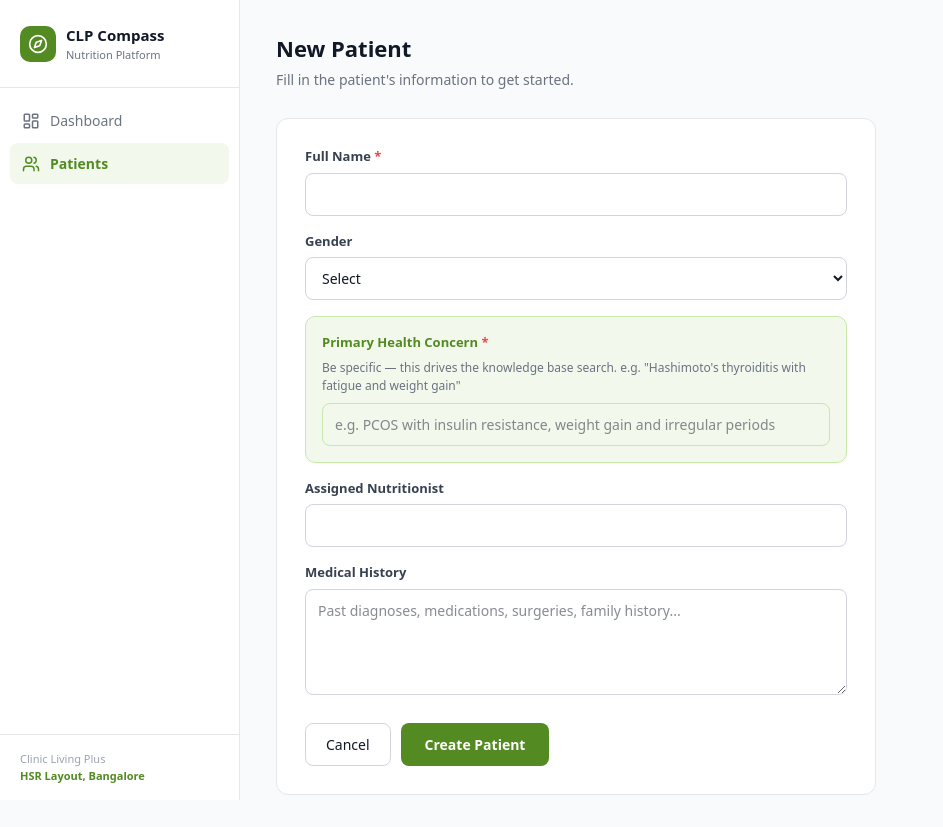
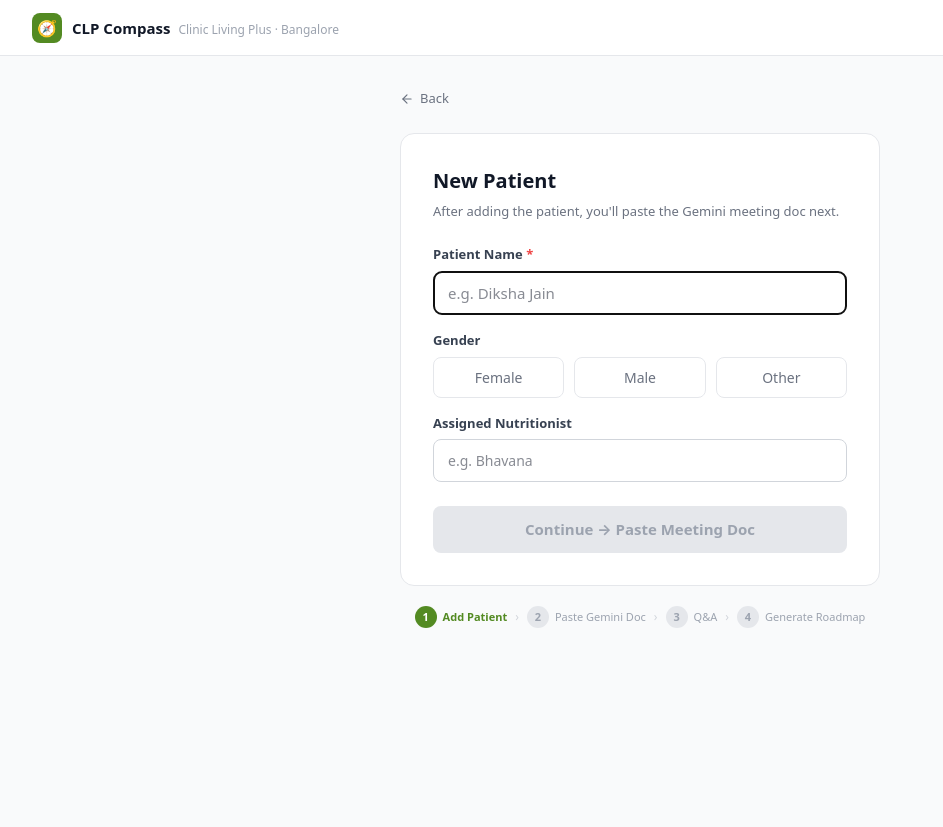
Before and after one commit to Shakthi-J/clp-compass, a Next.js app: page /patients/new in a window 1280 px wide. Shown: the whole page, without its empty margins (0-943 px from the left). After the commit the page ends 800 px from the top, so only its background shows below. Built offline with nearby package versions, Linux system fonts and the light colour scheme.

Commit message:
roadmap added-2

```diff
--- a/src/app/layout.tsx
+++ b/src/app/layout.tsx
@@ -1,6 +1,5 @@
 import type { Metadata } from 'next'
 import './globals.css'
-import Sidebar from '@/components/Sidebar'
 
 export const metadata: Metadata = {
   title: 'CLP Compass',
@@ -11,12 +10,19 @@ export default function RootLayout({ children }: { children: React.ReactNode })
   return (
     <html lang="en" suppressHydrationWarning>
       <body>
-        <div style={{ display: 'flex' }}>
-          <Sidebar />
-          <main style={{ marginLeft: 240, flex: 1, minHeight: '100vh', padding: '32px 36px', background: '#f9fafb' }}>
-            {children}
-          </main>
-        </div>
+        {/* Top header */}
+        <header style={{ background: '#fff', borderBottom: '1px solid #e5e7eb', padding: '0 32px', height: 56, display: 'flex', alignItems: 'center', justifyContent: 'space-between', position: 'sticky', top: 0, zIndex: 50 }}>
+          <div style={{ display: 'flex', alignItems: 'center', gap: 10 }}>
+            <div style={{ width: 30, height: 30, borderRadius: 8, background: '#538A22', display: 'flex', alignItems: 'center', justifyContent: 'center', fontSize: 16 }}>🧭</div>
+            <div>
+              <span style={{ fontWeight: 700, fontSize: 15, color: '#111827' }}>CLP Compass</span>
+              <span style={{ fontSize: 12, color: '#9ca3af', marginLeft: 8 }}>Clinic Living Plus · Bangalore</span>
+            </div>
+          </div>
+        </header>
+        <main style={{ minHeight: 'calc(100vh - 56px)', background: '#f9fafb', padding: '32px' }}>
+          {children}
+        </main>
       </body>
     </html>
   )
--- a/src/app/patients/[id]/page.tsx
+++ b/src/app/patients/[id]/page.tsx
@@ -1,19 +1,13 @@
+import { supabase } from '@/lib/supabase'
+import { notFound } from 'next/navigation'
 import Link from 'next/link'
-import { supabase } from '@/lib/supabase'
+import { Plus, User, FileText, ArrowLeft } from 'lucide-react'
 import { Patient, Session } from '@/types'
-import { notFound } from 'next/navigation'
-import { Plus, Calendar, FileText, User } from 'lucide-react'
 
 export const revalidate = 0
 
-const sessionTypeColors: Record<string, string> = {
-  'first-meet': '#3b82f6',
-  'follow-up': '#8b5cf6',
-  'review': '#f59e0b',
-}
-
 const statusColors: Record<string, string> = {
-  'pending': '#6b7280',
+  'pending': '#9ca3af',
   'notes-added': '#f59e0b',
   'interpreted': '#3b82f6',
   'pdf-ready': '#538A22',
@@ -31,101 +25,61 @@ export default async function PatientDetailPage({ params }: { params: Promise<{
   const p = patient as Patient
 
   return (
-    <div>
-      {/* Header */}
-      <div style={{ display: 'flex', justifyContent: 'space-between', alignItems: 'flex-start', marginBottom: 28 }}>
-        <div style={{ display: 'flex', alignItems: 'center', gap: 16 }}>
-          <div style={{ width: 52, height: 52, borderRadius: '50%', background: '#F2F9EC', display: 'flex', alignItems: 'center', justifyContent: 'center' }}>
-            <User size={24} color="#538A22" />
+    <div style={{ maxWidth: 680, margin: '0 auto' }}>
+      {/* Back */}
+      <Link href="/patients" style={{ display: 'inline-flex', alignItems: 'center', gap: 6, fontSize: 13, color: '#6b7280', textDecoration: 'none', marginBottom: 20 }}>
+        <ArrowLeft size={14} /> All Patients
+      </Link>
+
+      {/* Patient header */}
+      <div style={{ background: '#fff', borderRadius: 12, padding: '20px 24px', border: '1px solid #e5e7eb', marginBottom: 16, display: 'flex', alignItems: 'center', gap: 16 }}>
+        <div style={{ width: 48, height: 48, borderRadius: '50%', background: '#F2F9EC', display: 'flex', alignItems: 'center', justifyContent: 'center', flexShrink: 0 }}>
+          <User size={22} color="#538A22" />
         </div>
-          <div>
-            <h1 style={{ fontSize: 22, fontWeight: 700, color: '#111827' }}>{p.full_name}</h1>
-            <p style={{ color: '#6b7280', fontSize: 13, marginTop: 2 }}>{p.email ?? ''} {p.phone ? `· ${p.phone}` : ''}</p>
+        <div style={{ flex: 1 }}>
+          <div style={{ fontWeight: 700, fontSize: 18, color: '#111827' }}>{p.full_name}</div>
+          <div style={{ fontSize: 13, color: '#6b7280', marginTop: 3 }}>
+            {p.gender ? `${p.gender.charAt(0).toUpperCase() + p.gender.slice(1)} · ` : ''}{p.primary_concern ?? 'No concern noted'}
           </div>
+          {p.assigned_nutritionist && <div style={{ fontSize: 12, color: '#538A22', marginTop: 2, fontWeight: 600 }}>Nutritionist: {p.assigned_nutritionist}</div>}
         </div>
-        <div style={{ display: 'flex', gap: 10 }}>
-          <Link href={`/patients/${id}/edit`} style={{
-            display: 'flex', alignItems: 'center', gap: 8,
-            background: '#fff', color: '#374151', padding: '10px 18px',
-            borderRadius: 8, textDecoration: 'none', fontWeight: 600, fontSize: 14,
-            border: '1px solid #d1d5db'
-          }}>
-            Edit Patient
-          </Link>
-          <Link href={`/patients/${id}/sessions/new`} style={{
-            display: 'flex', alignItems: 'center', gap: 8,
-            background: '#538A22', color: '#fff', padding: '10px 18px',
-            borderRadius: 8, textDecoration: 'none', fontWeight: 600, fontSize: 14
-          }}>
-            <Plus size={16} /> New Session
+        <div style={{ display: 'flex', gap: 8 }}>
+          <Link href={`/patients/${id}/edit`} style={{ padding: '8px 14px', borderRadius: 8, border: '1px solid #e5e7eb', background: '#fff', fontSize: 13, textDecoration: 'none', color: '#6b7280', fontWeight: 500 }}>Edit</Link>
+          <Link href={`/patients/${id}/sessions/new`} style={{ display: 'flex', alignItems: 'center', gap: 6, background: '#538A22', color: '#fff', padding: '8px 16px', borderRadius: 8, textDecoration: 'none', fontWeight: 600, fontSize: 13 }}>
+            <Plus size={14} /> New Session
           </Link>
         </div>
       </div>
 
-      <div style={{ display: 'grid', gridTemplateColumns: '1fr 1.6fr', gap: 20 }}>
-        {/* Patient info card */}
-        <div style={{ background: '#fff', borderRadius: 12, padding: 22, border: '1px solid #e5e7eb', height: 'fit-content' }}>
-          <h2 style={{ fontSize: 14, fontWeight: 700, color: '#111827', marginBottom: 16 }}>Patient Information</h2>
-          {[
-            ['Gender', p.gender],
-            ['Primary Concern', p.primary_concern],
-            ['Nutritionist', p.assigned_nutritionist],
-          ].map(([label, value]) => (
-            <div key={label as string} style={{ marginBottom: 14 }}>
-              <div style={{ fontSize: 11, fontWeight: 600, color: '#9ca3af', textTransform: 'uppercase', letterSpacing: '0.05em' }}>{label}</div>
-              <div style={{ fontSize: 14, color: '#374151', marginTop: 3 }}>{value ?? '—'}</div>
-            </div>
-          ))}
-          {p.medical_history && (
-            <div>
-              <div style={{ fontSize: 11, fontWeight: 600, color: '#9ca3af', textTransform: 'uppercase', letterSpacing: '0.05em' }}>Medical History</div>
-              <div style={{ fontSize: 13, color: '#374151', marginTop: 3, lineHeight: 1.6 }}>{p.medical_history}</div>
-            </div>
-          )}
-        </div>
+      {/* Sessions */}
+      <div style={{ marginBottom: 10, fontSize: 13, fontWeight: 600, color: '#374151' }}>Sessions ({sessions?.length ?? 0})</div>
 
-        {/* Sessions */}
-        <div>
-          <h2 style={{ fontSize: 14, fontWeight: 700, color: '#111827', marginBottom: 14 }}>Sessions ({sessions?.length ?? 0})</h2>
-          {!sessions || sessions.length === 0 ? (
+      {!sessions?.length ? (
         <div style={{ background: '#fff', borderRadius: 12, padding: '40px 24px', border: '1px solid #e5e7eb', textAlign: 'center', color: '#9ca3af' }}>
-              <Calendar size={32} style={{ margin: '0 auto 10px', opacity: 0.4 }} />
-              <p style={{ fontSize: 14 }}>No sessions yet. Add the first session.</p>
+          <FileText size={28} style={{ margin: '0 auto 10px', opacity: 0.3 }} />
+          <p style={{ fontSize: 14 }}>No sessions yet</p>
+          <Link href={`/patients/${id}/sessions/new`} style={{ display: 'inline-flex', alignItems: 'center', gap: 6, marginTop: 14, background: '#538A22', color: '#fff', padding: '8px 18px', borderRadius: 8, textDecoration: 'none', fontWeight: 600, fontSize: 13 }}>
+            <Plus size={13} /> Start First Session
+          </Link>
         </div>
       ) : (
-            <div style={{ display: 'flex', flexDirection: 'column', gap: 10 }}>
+        <div style={{ display: 'flex', flexDirection: 'column', gap: 8 }}>
           {(sessions as Session[]).map(s => (
-                <Link key={s.id} href={`/patients/${id}/sessions/${s.id}`} style={{
-                  background: '#fff', borderRadius: 10, padding: '16px 20px',
-                  border: '1px solid #e5e7eb', textDecoration: 'none', display: 'block'
-                }}>
-                  <div style={{ display: 'flex', justifyContent: 'space-between', alignItems: 'center' }}>
-                    <div style={{ display: 'flex', alignItems: 'center', gap: 10 }}>
-                      <FileText size={16} color={sessionTypeColors[s.session_type] ?? '#6b7280'} />
-                      <span style={{ fontWeight: 600, fontSize: 14, color: '#111827', textTransform: 'capitalize' }}>
-                        {s.session_type.replace('-', ' ')}
-                      </span>
+            <Link key={s.id} href={`/patients/${id}/sessions/${s.id}`} style={{ background: '#fff', borderRadius: 10, padding: '14px 18px', border: '1px solid #e5e7eb', textDecoration: 'none', display: 'flex', alignItems: 'center', gap: 12 }}>
+              <FileText size={16} color="#6b7280" />
+              <div style={{ flex: 1 }}>
+                <div style={{ fontWeight: 600, fontSize: 14, color: '#111827', textTransform: 'capitalize' }}>{s.session_type.replace('-', ' ')}</div>
+                <div style={{ fontSize: 12, color: '#9ca3af', marginTop: 2 }}>
+                  {new Date(s.session_date).toLocaleDateString('en-IN', { day: 'numeric', month: 'short', year: 'numeric' })}
                 </div>
-                    <div style={{ display: 'flex', alignItems: 'center', gap: 10 }}>
-                      <span style={{ fontSize: 12, fontWeight: 600, color: statusColors[s.status], background: statusColors[s.status] + '15', padding: '3px 10px', borderRadius: 20 }}>
+              </div>
+              <span style={{ fontSize: 11, fontWeight: 600, color: statusColors[s.status] ?? '#6b7280', background: (statusColors[s.status] ?? '#6b7280') + '15', padding: '3px 10px', borderRadius: 20, textTransform: 'capitalize' }}>
                 {s.status.replace('-', ' ')}
               </span>
-                      <span style={{ fontSize: 12, color: '#9ca3af' }}>
-                        {new Date(s.session_date).toLocaleDateString('en-IN', { day: 'numeric', month: 'short', year: 'numeric' })}
-                      </span>
-                    </div>
-                  </div>
-                  {s.pre_meeting_notes && (
-                    <p style={{ fontSize: 13, color: '#6b7280', marginTop: 8, lineHeight: 1.5 }}>
-                      {s.pre_meeting_notes.slice(0, 120)}{s.pre_meeting_notes.length > 120 ? '…' : ''}
-                    </p>
-                  )}
             </Link>
           ))}
         </div>
       )}
     </div>
-      </div>
-    </div>
   )
 }
--- a/src/app/patients/[id]/sessions/[sessionId]/page.tsx
+++ b/src/app/patients/[id]/sessions/[sessionId]/page.tsx
@@ -11,12 +11,15 @@ type WeeklyPlan = {
   actions: string[]
 }
 
+type KbSource = { title: string; source_type: string; chunk_preview: string }
+
 type Roadmap = {
   id: string
   overview: string
   lifestyle_guidelines: string
   nutritionist_guidelines: string
   weekly_schedule: WeeklyPlan[]
+  kb_sources: KbSource[]
   duration_months: number
 }
 
--- a/src/app/patients/new/page.tsx
+++ b/src/app/patients/new/page.tsx
@@ -1,83 +1,103 @@
 'use client'
 import { useState } from 'react'
 import { useRouter } from 'next/navigation'
+import { ArrowLeft } from 'lucide-react'
+import Link from 'next/link'
 
 export default function NewPatientPage() {
   const router = useRouter()
   const [loading, setLoading] = useState(false)
+  const [name, setName] = useState('')
+  const [gender, setGender] = useState('')
+  const [nutritionist, setNutritionist] = useState('')
   const [error, setError] = useState('')
 
-  async function handleSubmit(e: React.FormEvent<HTMLFormElement>) {
+  async function handleSubmit(e: React.FormEvent) {
     e.preventDefault()
+    if (!name.trim()) return
     setLoading(true)
     setError('')
-    const form = e.currentTarget
-    const data = {
-      full_name: (form.elements.namedItem('full_name') as HTMLInputElement).value,
-      gender: (form.elements.namedItem('gender') as HTMLSelectElement).value || null,
-      primary_concern: (form.elements.namedItem('primary_concern') as HTMLInputElement).value || null,
-      assigned_nutritionist: (form.elements.namedItem('assigned_nutritionist') as HTMLInputElement).value || null,
-      medical_history: (form.elements.namedItem('medical_history') as HTMLTextAreaElement).value || null,
-    }
-    const res = await fetch('/api/patients', { method: 'POST', headers: { 'Content-Type': 'application/json' }, body: JSON.stringify(data) })
+
+    const res = await fetch('/api/patients', {
+      method: 'POST',
+      headers: { 'Content-Type': 'application/json' },
+      body: JSON.stringify({ full_name: name.trim(), gender: gender || null, assigned_nutritionist: nutritionist || null }),
+    })
     const json = await res.json()
-    if (!res.ok) { setError(json.error || 'Failed to create patient'); setLoading(false); return }
-    router.push(`/patients/${json.id}`)
+    if (!res.ok) { setError(json.error); setLoading(false); return }
+
+    // Go directly to new session — no intermediate patient detail page
+    router.push(`/patients/${json.id}/sessions/new`)
   }
 
   return (
-    <div style={{ maxWidth: 600 }}>
-      <div style={{ marginBottom: 28 }}>
-        <h1 style={{ fontSize: 22, fontWeight: 700, color: '#111827' }}>New Patient</h1>
-        <p style={{ color: '#6b7280', fontSize: 14, marginTop: 4 }}>Fill in the patient's information to get started.</p>
-      </div>
+    <div style={{ maxWidth: 480, margin: '0 auto' }}>
+      <Link href="/patients" style={{ display: 'inline-flex', alignItems: 'center', gap: 6, fontSize: 13, color: '#6b7280', textDecoration: 'none', marginBottom: 24 }}>
+        <ArrowLeft size={14} /> Back
+      </Link>
 
-      <form onSubmit={handleSubmit} style={{ background: '#fff', borderRadius: 12, padding: 28, border: '1px solid #e5e7eb' }}>
+      <div style={{ background: '#fff', borderRadius: 14, padding: 32, border: '1px solid #e5e7eb' }}>
+        <h1 style={{ fontSize: 20, fontWeight: 700, color: '#111827', marginBottom: 6 }}>New Patient</h1>
+        <p style={{ fontSize: 13, color: '#6b7280', marginBottom: 24 }}>After adding the patient, you'll paste the Gemini meeting doc next.</p>
 
+        <form onSubmit={handleSubmit}>
           <div style={{ marginBottom: 16 }}>
-          <label style={{ display: 'block', fontSize: 13, fontWeight: 600, color: '#374151', marginBottom: 6 }}>Full Name <span style={{ color: '#ef4444' }}>*</span></label>
-          <input name="full_name" required style={{ width: '100%', padding: '10px 12px', borderRadius: 8, border: '1px solid #d1d5db', fontSize: 14 }} />
+            <label style={{ display: 'block', fontSize: 13, fontWeight: 600, color: '#374151', marginBottom: 6 }}>
+              Patient Name <span style={{ color: '#ef4444' }}>*</span>
+            </label>
+            <input
+              value={name}
+              onChange={e => setName(e.target.value)}
+              required
+              autoFocus
+              placeholder="e.g. Diksha Jain"
+              style={{ width: '100%', padding: '10px 14px', borderRadius: 8, border: '1px solid #d1d5db', fontSize: 15 }}
+            />
           </div>
 
           <div style={{ marginBottom: 16 }}>
             <label style={{ display: 'block', fontSize: 13, fontWeight: 600, color: '#374151', marginBottom: 6 }}>Gender</label>
-          <select name="gender" style={{ width: '100%', padding: '10px 12px', borderRadius: 8, border: '1px solid #d1d5db', fontSize: 14, background: '#fff' }}>
-            <option value="">Select</option>
-            <option value="male">Male</option>
-            <option value="female">Female</option>
-            <option value="other">Other</option>
-          </select>
+            <div style={{ display: 'flex', gap: 10 }}>
+              {['Female', 'Male', 'Other'].map(g => (
+                <button key={g} type="button" onClick={() => setGender(g.toLowerCase())}
+                  style={{ flex: 1, padding: '9px 0', borderRadius: 8, fontSize: 14, fontWeight: 500, cursor: 'pointer', border: '1px solid', borderColor: gender === g.toLowerCase() ? '#538A22' : '#e5e7eb', background: gender === g.toLowerCase() ? '#F2F9EC' : '#fff', color: gender === g.toLowerCase() ? '#538A22' : '#6b7280' }}>
+                  {g}
+                </button>
+              ))}
+            </div>
           </div>
 
-        <div style={{ marginBottom: 16, padding: 16, background: '#F2F9EC', borderRadius: 10, border: '1px solid #C8E9A8' }}>
-          <label style={{ display: 'block', fontSize: 13, fontWeight: 700, color: '#538A22', marginBottom: 6 }}>
-            Primary Health Concern <span style={{ color: '#ef4444' }}>*</span>
-          </label>
-          <p style={{ fontSize: 12, color: '#6b7280', marginBottom: 8 }}>Be specific — this drives the knowledge base search. e.g. "Hashimoto's thyroiditis with fatigue and weight gain"</p>
-          <input name="primary_concern" required placeholder="e.g. PCOS with insulin resistance, weight gain and irregular periods"
-            style={{ width: '100%', padding: '10px 12px', borderRadius: 8, border: '1px solid #C8E9A8', fontSize: 14 }} />
+          <div style={{ marginBottom: 24 }}>
+            <label style={{ display: 'block', fontSize: 13, fontWeight: 600, color: '#374151', marginBottom: 6 }}>Assigned Nutritionist</label>
+            <input
+              value={nutritionist}
+              onChange={e => setNutritionist(e.target.value)}
+              placeholder="e.g. Bhavana"
+              style={{ width: '100%', padding: '10px 14px', borderRadius: 8, border: '1px solid #d1d5db', fontSize: 14 }}
+            />
           </div>
 
-        <div style={{ marginBottom: 16 }}>
-          <label style={{ display: 'block', fontSize: 13, fontWeight: 600, color: '#374151', marginBottom: 6 }}>Assigned Nutritionist</label>
-          <input name="assigned_nutritionist" style={{ width: '100%', padding: '10px 12px', borderRadius: 8, border: '1px solid #d1d5db', fontSize: 14 }} />
+          {error && <div style={{ background: '#fef2f2', borderRadius: 8, padding: '10px 14px', color: '#dc2626', fontSize: 13, marginBottom: 16 }}>{error}</div>}
+
+          <button type="submit" disabled={loading || !name.trim()}
+            style={{ width: '100%', padding: '12px', background: name.trim() ? '#538A22' : '#e5e7eb', color: name.trim() ? '#fff' : '#9ca3af', border: 'none', borderRadius: 8, fontSize: 15, fontWeight: 700, cursor: name.trim() ? 'pointer' : 'not-allowed', transition: 'all 0.15s' }}>
+            {loading ? 'Creating...' : 'Continue → Paste Meeting Doc'}
+          </button>
+        </form>
       </div>
 
-        <div style={{ marginBottom: 22 }}>
-          <label style={{ display: 'block', fontSize: 13, fontWeight: 600, color: '#374151', marginBottom: 6 }}>Medical History</label>
-          <textarea name="medical_history" rows={4} placeholder="Past diagnoses, medications, surgeries, family history..."
-            style={{ width: '100%', padding: '10px 12px', borderRadius: 8, border: '1px solid #d1d5db', fontSize: 14, resize: 'vertical' }} />
+      {/* Flow indicator */}
+      <div style={{ marginTop: 20, display: 'flex', alignItems: 'center', justifyContent: 'center', gap: 8 }}>
+        {['Add Patient', 'Paste Gemini Doc', 'Q&A', 'Generate Roadmap'].map((step, i) => (
+          <div key={step} style={{ display: 'flex', alignItems: 'center', gap: 8 }}>
+            <div style={{ display: 'flex', alignItems: 'center', gap: 6 }}>
+              <div style={{ width: 22, height: 22, borderRadius: '50%', background: i === 0 ? '#538A22' : '#e5e7eb', display: 'flex', alignItems: 'center', justifyContent: 'center', fontSize: 11, fontWeight: 700, color: i === 0 ? '#fff' : '#9ca3af' }}>{i + 1}</div>
+              <span style={{ fontSize: 11, fontWeight: i === 0 ? 700 : 400, color: i === 0 ? '#538A22' : '#9ca3af' }}>{step}</span>
             </div>
-
-        {error && <div style={{ background: '#fef2f2', border: '1px solid #fca5a5', borderRadius: 8, padding: '10px 14px', color: '#dc2626', fontSize: 13, marginBottom: 16 }}>{error}</div>}
-
-        <div style={{ display: 'flex', gap: 10 }}>
-          <button type="button" onClick={() => router.back()} style={{ padding: '10px 20px', borderRadius: 8, border: '1px solid #d1d5db', background: '#fff', fontSize: 14, cursor: 'pointer' }}>Cancel</button>
-          <button type="submit" disabled={loading} style={{ padding: '10px 24px', borderRadius: 8, background: '#538A22', color: '#fff', border: 'none', fontSize: 14, fontWeight: 600, cursor: 'pointer', opacity: loading ? 0.7 : 1 }}>
-            {loading ? 'Saving...' : 'Create Patient'}
-          </button>
+            {i < 3 && <span style={{ color: '#d1d5db', fontSize: 12 }}>›</span>}
           </div>
-      </form>
+        ))}
+      </div>
     </div>
   )
 }
--- a/src/app/patients/page.tsx
+++ b/src/app/patients/page.tsx
@@ -1,6 +1,6 @@
 import Link from 'next/link'
+import { supabase } from '@/lib/supabase'
 import { Plus, User } from 'lucide-react'
-import { supabase } from '@/lib/supabase'
 import { Patient } from '@/types'
 
 export const revalidate = 0
@@ -12,49 +12,41 @@ export default async function PatientsPage() {
     .order('created_at', { ascending: false })
 
   return (
-    <div>
-      <div style={{ display: 'flex', justifyContent: 'space-between', alignItems: 'center', marginBottom: 28 }}>
+    <div style={{ maxWidth: 680, margin: '0 auto' }}>
+      <div style={{ display: 'flex', justifyContent: 'space-between', alignItems: 'center', marginBottom: 24 }}>
         <div>
-          <h1 style={{ fontSize: 24, fontWeight: 700, color: '#111827' }}>Patients</h1>
-          <p style={{ color: '#6b7280', marginTop: 4, fontSize: 14 }}>{patients?.length ?? 0} patients registered</p>
+          <h1 style={{ fontSize: 22, fontWeight: 700, color: '#111827' }}>Patients</h1>
+          <p style={{ color: '#6b7280', fontSize: 13, marginTop: 3 }}>{patients?.length ?? 0} registered</p>
         </div>
-        <Link href="/patients/new" style={{
-          display: 'flex', alignItems: 'center', gap: 8,
-          background: '#538A22', color: '#fff', padding: '10px 18px',
-          borderRadius: 8, textDecoration: 'none', fontWeight: 600, fontSize: 14
-        }}>
+        <Link href="/patients/new" style={{ display: 'flex', alignItems: 'center', gap: 8, background: '#538A22', color: '#fff', padding: '10px 20px', borderRadius: 8, textDecoration: 'none', fontWeight: 600, fontSize: 14 }}>
           <Plus size={16} /> New Patient
         </Link>
       </div>
 
-      {!patients || patients.length === 0 ? (
-        <div style={{ textAlign: 'center', padding: '80px 0', color: '#9ca3af' }}>
-          <User size={40} style={{ margin: '0 auto 12px', opacity: 0.4 }} />
-          <p style={{ fontSize: 16, fontWeight: 500 }}>No patients yet</p>
-          <p style={{ fontSize: 14, marginTop: 4 }}>Add your first patient to get started</p>
+      {!patients?.length ? (
+        <div style={{ background: '#fff', borderRadius: 12, padding: '60px 24px', border: '1px solid #e5e7eb', textAlign: 'center', color: '#9ca3af' }}>
+          <User size={36} style={{ margin: '0 auto 12px', opacity: 0.3 }} />
+          <p style={{ fontSize: 15, fontWeight: 500, color: '#374151' }}>No patients yet</p>
+          <p style={{ fontSize: 13, marginTop: 4 }}>Add your first patient to get started</p>
+          <Link href="/patients/new" style={{ display: 'inline-flex', alignItems: 'center', gap: 6, marginTop: 16, background: '#538A22', color: '#fff', padding: '9px 20px', borderRadius: 8, textDecoration: 'none', fontWeight: 600, fontSize: 13 }}>
+            <Plus size={14} /> Add Patient
+          </Link>
         </div>
       ) : (
-        <div style={{ display: 'flex', flexDirection: 'column', gap: 10 }}>
+        <div style={{ display: 'flex', flexDirection: 'column', gap: 8 }}>
           {patients.map((p: Patient) => (
-            <Link key={p.id} href={`/patients/${p.id}`} style={{
-              background: '#fff', borderRadius: 10, padding: '16px 20px',
-              border: '1px solid #e5e7eb', textDecoration: 'none',
-              display: 'flex', alignItems: 'center', gap: 16
-            }}>
-              <div style={{
-                width: 40, height: 40, borderRadius: '50%',
-                background: '#F2F9EC', display: 'flex', alignItems: 'center', justifyContent: 'center'
-              }}>
+            <Link key={p.id} href={`/patients/${p.id}`} style={{ background: '#fff', borderRadius: 10, padding: '16px 20px', border: '1px solid #e5e7eb', textDecoration: 'none', display: 'flex', alignItems: 'center', gap: 14 }}>
+              <div style={{ width: 40, height: 40, borderRadius: '50%', background: '#F2F9EC', display: 'flex', alignItems: 'center', justifyContent: 'center', flexShrink: 0 }}>
                 <User size={18} color="#538A22" />
               </div>
               <div style={{ flex: 1 }}>
                 <div style={{ fontWeight: 600, fontSize: 15, color: '#111827' }}>{p.full_name}</div>
                 <div style={{ fontSize: 13, color: '#6b7280', marginTop: 2 }}>
-                  {p.primary_concern ?? 'No primary concern noted'} · {p.assigned_nutritionist ?? 'Unassigned'}
+                  {p.primary_concern ?? 'No concern noted'}{p.assigned_nutritionist ? ` · ${p.assigned_nutritionist}` : ''}
                 </div>
               </div>
               <div style={{ fontSize: 12, color: '#9ca3af' }}>
-                {new Date(p.created_at).toLocaleDateString('en-IN', { day: 'numeric', month: 'short', year: 'numeric' })}
+                {new Date(p.created_at).toLocaleDateString('en-IN', { day: 'numeric', month: 'short' })}
               </div>
             </Link>
           ))}
```
Also changed, not shown: src/app/api/interpret/route.ts (+36 -9 lines), src/app/page.tsx (+3 -55 lines). Lines whose indentation alone changed are shown as unchanged.
